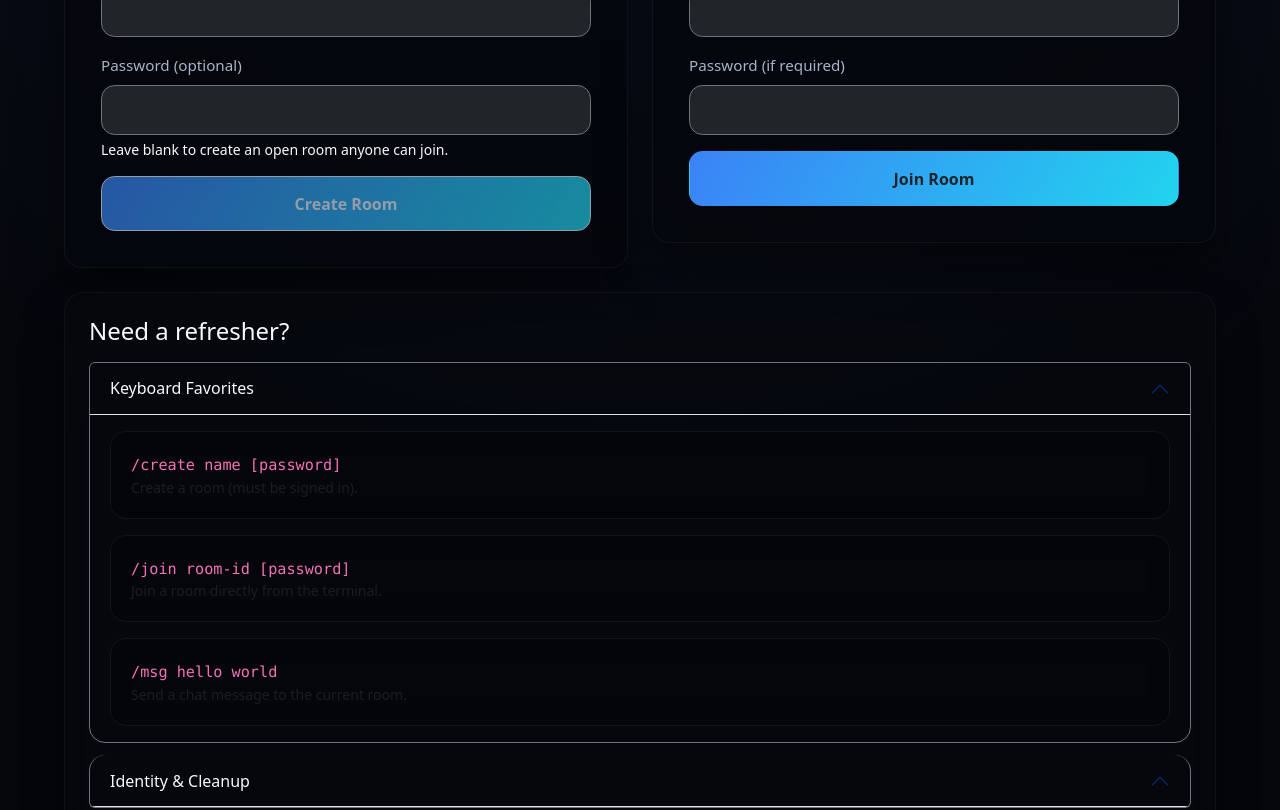
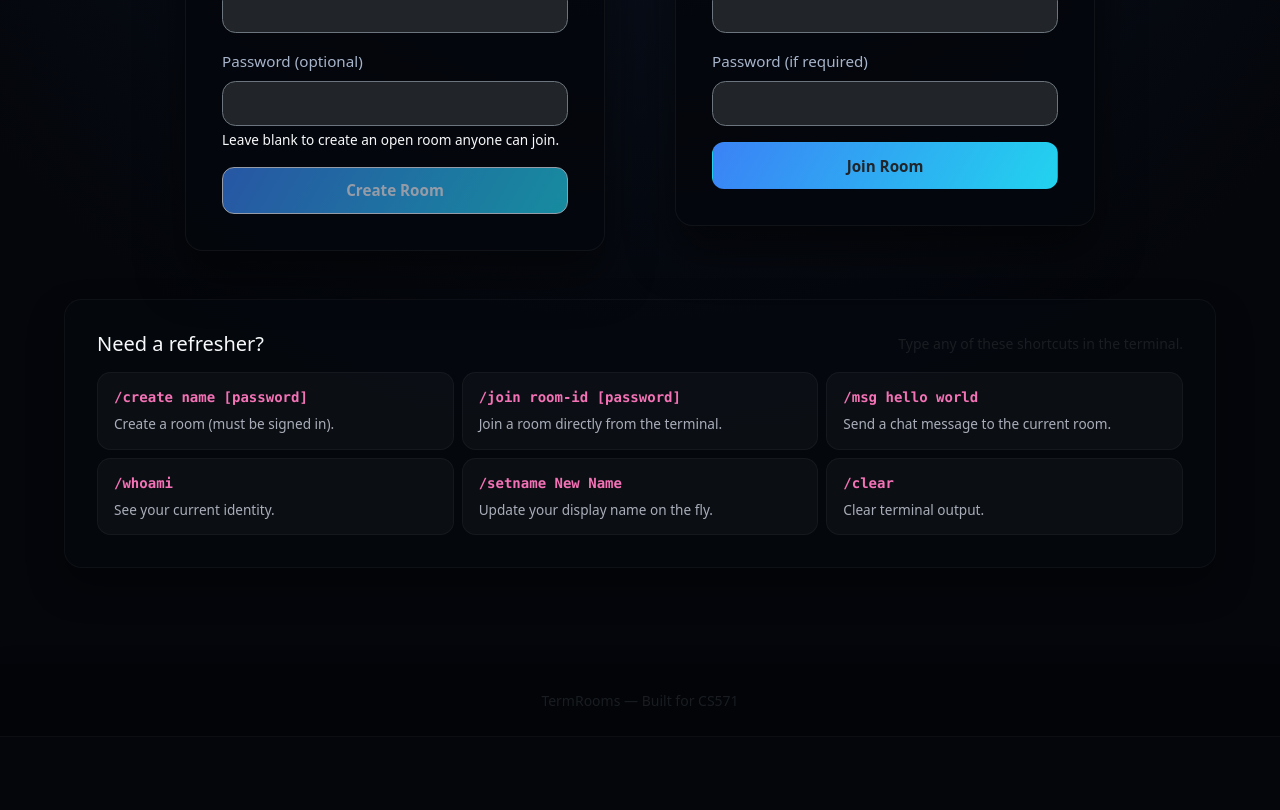
Before and after one commit to CS571-F25/p204, a React (Vite) app: page /#/ in a window 1280 px wide. Shown: the part 400-1210 px from the top of the page. After the commit the page ends 1137 px from the top, so only its background shows below. Built offline with nearby package versions, Linux system fonts and the light colour scheme.

Commit message:
fixed colors

```diff
--- a/src/App.css
+++ b/src/App.css
@@ -48,44 +48,49 @@
   padding: clamp(1.5rem, 3vw, 2.25rem);
   box-shadow: 0 25px 45px rgba(0, 0, 0, 0.5);
   color: #e4ecfa;
+  width: min(100%, 420px);
+  margin: 0 auto;
 }
-.guide-card,
-.help-card {
-  background: rgba(6, 8, 13, 0.72);
+.guide-card {
+  background: rgba(6, 8, 13, 0.78);
   border: 1px solid rgba(255, 255, 255, 0.05);
-  border-radius: 1rem;
-  padding: 1.25rem;
-  box-shadow: inset 0 0 20px rgba(0, 0, 0, 0.35);
+  border-radius: 0.9rem;
+  padding: 0.9rem 1.1rem;
+  box-shadow: inset 0 0 18px rgba(0, 0, 0, 0.35);
 }
 
-.guide-card code,
-.help-card code {
+.guide-card code {
   color: #f472b6;
-  font-size: 0.95rem;
+  font-size: 0.9rem;
 }
 
-.accordion-item {
-  background: transparent;
-  border: 1px solid rgba(255, 255, 255, 0.05);
-  border-radius: 1rem;
-  margin-bottom: 0.75rem;
-  overflow: hidden;
+.quick-commands {
+  border-radius: 1.1rem;
+  border: 1px solid rgba(255, 255, 255, 0.04);
+  padding: clamp(1.5rem, 3vw, 2rem);
+  background: rgba(6, 8, 14, 0.65);
+  box-shadow: 0 18px 35px rgba(0, 0, 0, 0.35);
 }
 
-.accordion-button {
-  background: rgba(4, 6, 12, 0.75);
-  color: #f0f4ff;
-  font-weight: 500;
+.command-chip {
+  display: flex;
+  flex-direction: column;
+  gap: 0.35rem;
+  border-radius: 0.85rem;
+  padding: 0.9rem 1rem;
+  background: rgba(255, 255, 255, 0.03);
+  border: 1px solid rgba(255, 255, 255, 0.04);
+  min-height: 100%;
 }
 
-.accordion-button:not(.collapsed) {
-  color: #58a6ff;
-  box-shadow: inset 0 -1px 0 rgba(255, 255, 255, 0.08);
+.command-chip code {
+  color: #f472b6;
+  font-weight: 600;
 }
 
-.accordion-button:focus {
-  border-color: #58a6ff;
-  box-shadow: 0 0 0 0.15rem rgba(88, 166, 255, 0.2);
+.command-chip span {
+  font-size: 0.85rem;
+  color: rgba(230, 235, 250, 0.72);
 }
 
 .form-card h1,
@@ -104,7 +109,9 @@
   border: 1px solid rgba(255, 255, 255, 0.08);
   color: #f1f5fa;
   border-radius: 0.85rem;
-  padding: 0.75rem 1rem;
+  padding: 0.65rem 0.85rem;
+  min-height: 2.65rem;
+  font-size: 0.95rem;
 }
 
 .form-card .form-control:focus {
@@ -115,13 +122,15 @@
 }
 
 .form-card .form-text {
-  color: rgba(244, 250, 255, 0.65);
+  color: rgba(228, 236, 255, 0.8);
+  font-size: 0.85rem;
 }
 
 .form-card .btn {
-  border-radius: 0.85rem;
+  border-radius: 0.75rem;
   font-weight: 600;
-  padding: 0.9rem 1rem;
+  padding: 0.7rem 0.85rem;
+  font-size: 0.95rem;
 }
 
 .nav-link {
@@ -139,8 +148,10 @@
 }
 
 .identity-badge .identity-pill {
-  background: rgba(255, 255, 255, 0.1);
-  border: 1px solid rgba(255, 255, 255, 0.15);
+  background: linear-gradient(120deg, rgba(88, 166, 255, 0.25), rgba(56, 189, 248, 0.25));
+  border: 1px solid rgba(93, 172, 255, 0.4);
+  letter-spacing: 0.08em;
+  padding: 0.35rem 0.9rem;
 }
 
 .terminal {
@@ -225,6 +236,19 @@
   box-shadow: 0 10px 20px rgba(34, 211, 238, 0.3);
 }
 
+.text-muted {
+  color: rgba(217, 226, 240, 0.72) !important;
+}
+
+.auth-state-card {
+  min-height: 100%;
+  text-align: center;
+}
+
+.auth-state-card .emoji {
+  font-size: 2.5rem;
+}
+
 @keyframes terminal-fade {
   from {
     opacity: 0;
--- a/src/components/AuthForm.jsx
+++ b/src/components/AuthForm.jsx
@@ -83,7 +83,7 @@ function AuthForm({ onLogin, onSignup }) {
           <input
             id="username"
             name="username"
-            className="form-control bg-dark text-light border-secondary"
+            className="form-control"
             value={formState.username}
             onChange={handleInputChange}
             autoComplete="username"
@@ -100,7 +100,7 @@ function AuthForm({ onLogin, onSignup }) {
             type="password"
             pattern="\d{6}"
             maxLength={6}
-            className="form-control bg-dark text-light border-secondary"
+            className="form-control"
             value={formState.pin}
             onChange={handleInputChange}
             autoComplete={isSignup ? "new-password" : "current-password"}
@@ -115,7 +115,7 @@ function AuthForm({ onLogin, onSignup }) {
             <input
               id="displayName"
               name="displayName"
-              className="form-control bg-dark text-light border-secondary"
+              className="form-control"
               value={formState.displayName}
               onChange={handleInputChange}
               required
@@ -127,7 +127,7 @@ function AuthForm({ onLogin, onSignup }) {
           {status.message}
         </div>
 
-        <button type="submit" className="btn btn-primary-glow w-100 btn-lg">
+        <button type="submit" className="btn btn-primary-glow w-100">
           {isSignup ? "Create Account" : "Sign In"}
         </button>
       </form>
--- a/src/components/HelpPanel.jsx
+++ b/src/components/HelpPanel.jsx
@@ -7,52 +7,19 @@ const QUICK_COMMANDS = [
   { cmd: "/clear", desc: "Clear terminal output." },
 ];
 
-const SECTIONS = [
-  {
-    title: "Keyboard Favorites",
-    items: QUICK_COMMANDS.slice(0, 3),
-  },
-  {
-    title: "Identity & Cleanup",
-    items: QUICK_COMMANDS.slice(3),
-  },
-];
-
 function HelpPanel() {
   return (
-    <div className="glass-panel p-4 text-light mt-4">
-      <h2 className="h4 mb-3">Need a refresher?</h2>
-      <div className="accordion" id="helpAccordion">
-        {SECTIONS.map((section, index) => (
-          <div className="accordion-item bg-transparent border-secondary" key={section.title}>
-            <h2 className="accordion-header" id={`heading-${index}`}>
-              <button
-                className="accordion-button bg-transparent text-light"
-                type="button"
-                data-bs-toggle="collapse"
-                data-bs-target={`#collapse-${index}`}
-                aria-expanded={index === 0}
-                aria-controls={`collapse-${index}`}
-              >
-                {section.title}
-              </button>
-            </h2>
-            <div
-              id={`collapse-${index}`}
-              className={`accordion-collapse collapse ${index === 0 ? "show" : ""}`}
-              aria-labelledby={`heading-${index}`}
-              data-bs-parent="#helpAccordion"
-            >
-              <div className="accordion-body">
-                <ul className="list-unstyled d-flex flex-column gap-3 mb-0">
-                  {section.items.map((item) => (
-                    <li key={item.cmd} className="help-card">
-                      <code>{item.cmd}</code>
-                      <p className="mb-0 text-muted small">{item.desc}</p>
-                    </li>
-                  ))}
-                </ul>
-              </div>
+    <div className="quick-commands mt-5">
+      <div className="d-flex flex-wrap justify-content-between align-items-center gap-3 mb-3">
+        <h2 className="h5 mb-0 text-light">Need a refresher?</h2>
+        <p className="mb-0 text-muted small">Type any of these shortcuts in the terminal.</p>
+      </div>
+      <div className="row g-2">
+        {QUICK_COMMANDS.map((item) => (
+          <div key={item.cmd} className="col-12 col-md-6 col-xl-4">
+            <div className="command-chip">
+              <code>{item.cmd}</code>
+              <span>{item.desc}</span>
             </div>
           </div>
         ))}
--- a/src/components/Terminal.jsx
+++ b/src/components/Terminal.jsx
@@ -18,6 +18,12 @@ const HELP_TEXT = [
   " /guide               Open the guide page",
   " /whoami              Show current identity",
   " /setname NAME        Change your display name",
+  " /create NAME [PASS]  Create a new room (signed-in only)",
+  " /join ID [PASS]      Join a room by ID",
+  " /leave               Leave the current room",
+  " /delete ID           Delete a room you own",
+  " /rooms               List rooms you created",
+  " /msg TEXT            Send chat to the room",
   " /clear               Clear terminal output",
 ];
 
--- a/src/pages/AuthPage.jsx
+++ b/src/pages/AuthPage.jsx
@@ -1,8 +1,9 @@
+import { Link } from "react-router-dom";
 import { useAuth } from "../context/AuthContext.jsx";
 import AuthForm from "../components/AuthForm.jsx";
 
 function AuthPage() {
-  const { login, signup } = useAuth();
+  const { login, signup, isAuthenticated, identity, logout } = useAuth();
 
   return (
     <section className="content-section py-5">
@@ -19,7 +20,28 @@ function AuthPage() {
             </div>
           </div>
           <div className="col-12 col-lg-6">
-            <AuthForm onLogin={login} onSignup={signup} />
+            {isAuthenticated ? (
+              <div className="glass-panel p-5 text-light auth-state-card d-flex flex-column justify-content-center gap-3">
+                <div className="emoji" role="img" aria-label="Party popper">
+                  🎉
+                </div>
+                <h2 className="h4 mb-0">You’re signed in as {identity.displayName}</h2>
+                <p className="text-muted mb-0">
+                  Head back to Home to create rooms or hop into an existing session. Want to switch
+                  accounts? Just log out below.
+                </p>
+                <div className="d-flex flex-wrap justify-content-center gap-3">
+                  <Link to="/" className="btn btn-primary-glow">
+                    Go to Home
+                  </Link>
+                  <button className="btn btn-outline-light" onClick={logout}>
+                    Logout
+                  </button>
+                </div>
+              </div>
+            ) : (
+              <AuthForm onLogin={login} onSignup={signup} />
+            )}
           </div>
         </div>
       </div>
--- a/src/pages/GuidePage.jsx
+++ b/src/pages/GuidePage.jsx
@@ -32,7 +32,7 @@ function GuidePage() {
 
           <div className="mb-5">
             <h2 className="h4">Command Glossary</h2>
-                <div className="row g-3">
+                <div className="row g-2">
                   {COMMANDS.map((item) => (
                     <div key={item.cmd} className="col-12 col-md-6">
                       <div className="guide-card h-100">
--- a/src/pages/HomePage.jsx
+++ b/src/pages/HomePage.jsx
@@ -71,11 +71,11 @@ function HomePage() {
           </div>
         )}
 
-        <div className="row g-4">
-          <div className="col-12 col-lg-6">
+        <div className="row g-4 justify-content-center">
+          <div className="col-12 col-md-6 col-xl-5">
             <CreateRoomForm onCreate={handleCreateRoom} disabled={!isAuthenticated} />
           </div>
-          <div className="col-12 col-lg-6">
+          <div className="col-12 col-md-6 col-xl-5">
             <JoinRoomForm onJoin={handleJoinRoom} />
           </div>
         </div>
```
Also changed, not shown: 5 other files (tests, documents, lock files or other folders).
